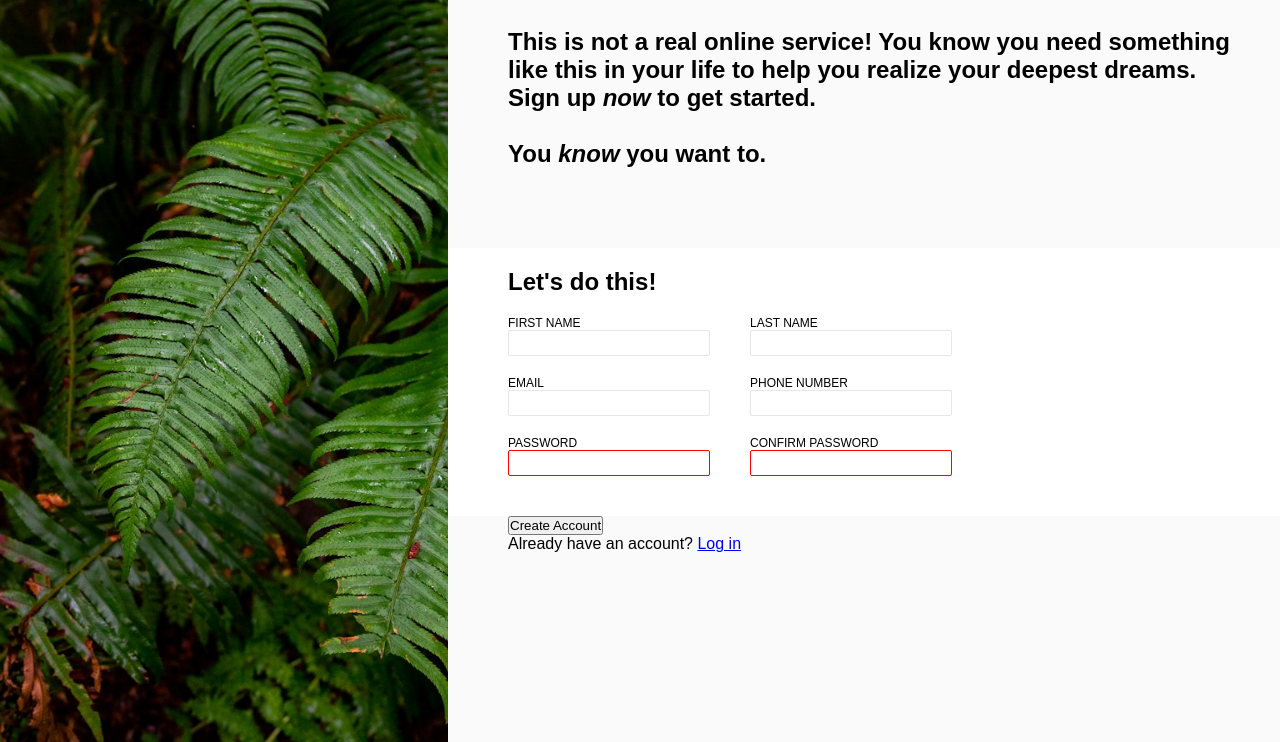
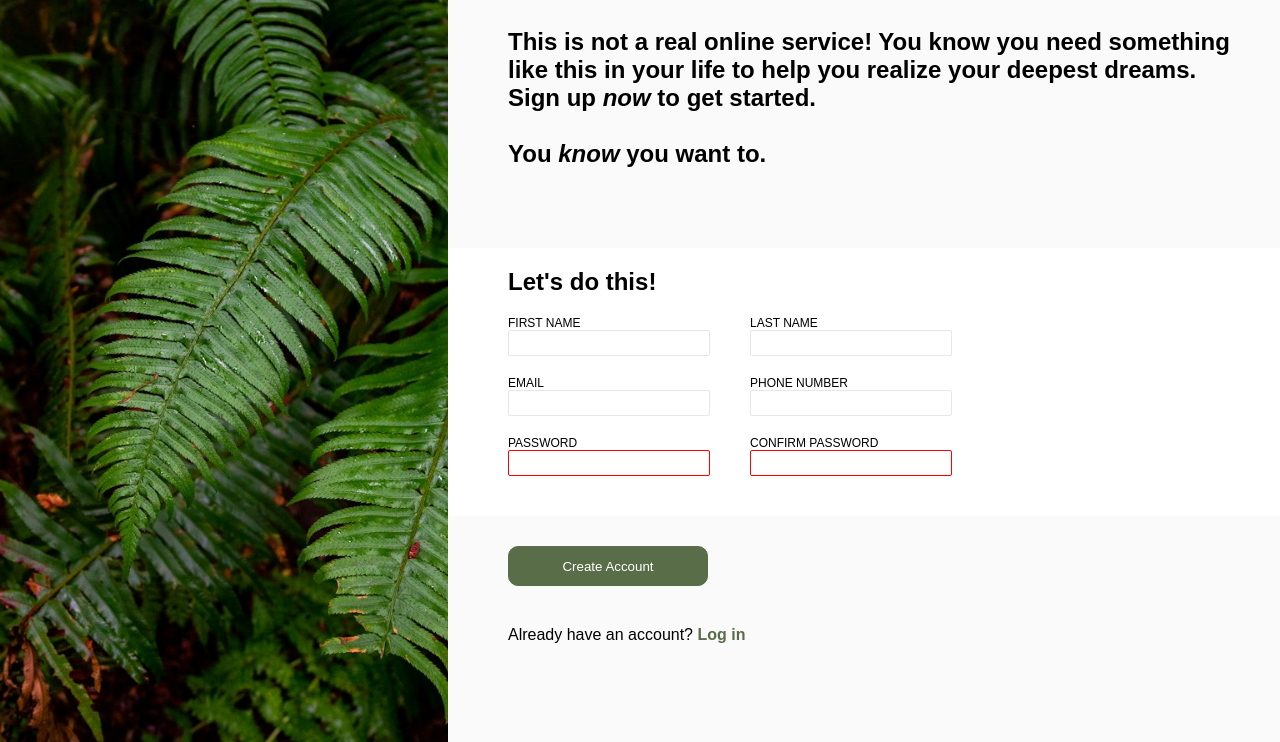
Before and after one commit to alexnewman42/odinForm, a plain HTML site: page index.html in a window 1280 px wide. Shown: the part 58-800 px from the top of the page. Drawn offline with Linux system fonts and the light colour scheme.

Commit message:
Format submit button and login link

```diff
--- a/index.html
+++ b/index.html
@@ -61,7 +61,7 @@
 
             </div>
             <div class="third">
-                <button type="submit">Create Account</button>
+                <button type="submit" class="btn btn-green">Create Account</button>
                 <p>Already have an account? <a href="#">Log in</a></p>
             </div>
        </div>
--- a/main.js
+++ b/main.js
@@ -1,3 +1,13 @@
 document.addEventListener("DOMContentLoaded", function() {
+    let password = document.querySelector("#password").value;
+    let confirmPass = document.querySelector("#conf_password").value;
+    let error = document.querySelector("#error").value;
 
+    if(password == "" && confirmPass =="") {
+        error.innerHTML = "*passwords do not match"
+    }
+
+    if(password != confirmPassword) {
+
+    }
 })
--- a/styles.css
+++ b/styles.css
@@ -82,3 +82,29 @@ input:invalid {
 label {
     font-size: 12px;
 }
+
+#error {
+    color: red;
+    font-size: 10px;
+}
+
+
+.btn-green {
+    background-color: #596D48;
+    color: white;
+    border: 1px solid #596D48;
+    border-radius: 10px;
+    height: 40px;
+    width: 200px;
+    margin-top: 30px;
+}
+
+.third > p {
+    margin-top: 40px;
+}
+
+.third > p > a {
+    color: #596D48;
+    text-decoration: none;
+    font-weight: 700;
+}
```
